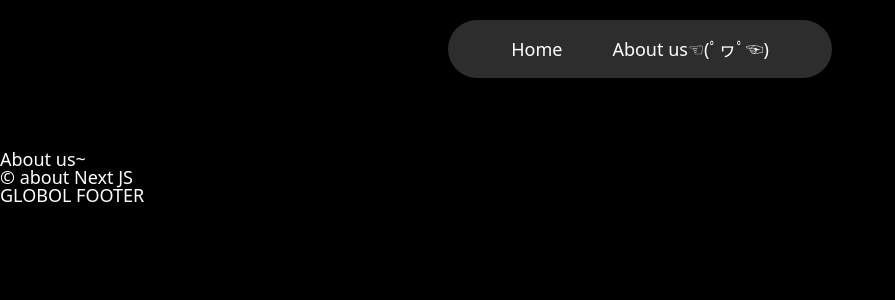
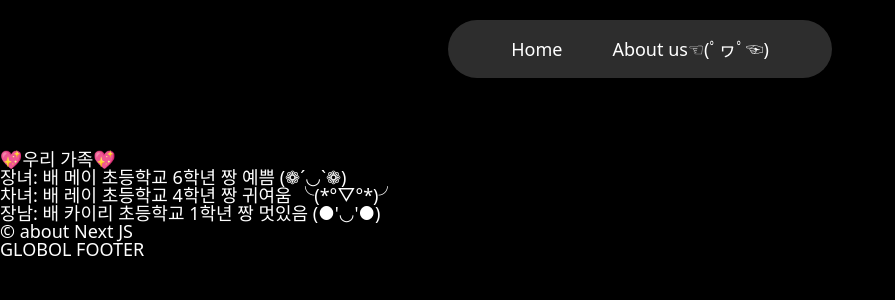
Before and after one commit to poohwaa/nextjs-movie, a Next.js app: page /about-us in a window 1280 px wide. Shown: the top 300 px of the page, without its empty margins (0-895 px from the left). Built offline with nearby package versions, Linux system fonts and the light colour scheme.

Commit message:
update about us

```diff
--- a/app/about-us/page.tsx
+++ b/app/about-us/page.tsx
@@ -7,7 +7,10 @@ export default function AboutUs() {
     // setTimeout(() => console.log("Aboutus"), 10000);
     return (
         <div>
-            <h1>About us~</h1>
+            <h1>💖우리 가족💖</h1>
+            <p>장녀: 배 메이 초등학교 6학년 짱 예쁨 (❁´◡`❁)</p>
+            <p>차녀: 배 레이 초등학교 4학년 짱 귀여움 ╰(*°▽°*)╯</p>
+            <p>장남: 배 카이리 초등학교 1학년 짱 멋있음 (●'◡'●)</p>
         </div>
     )
 }
```
